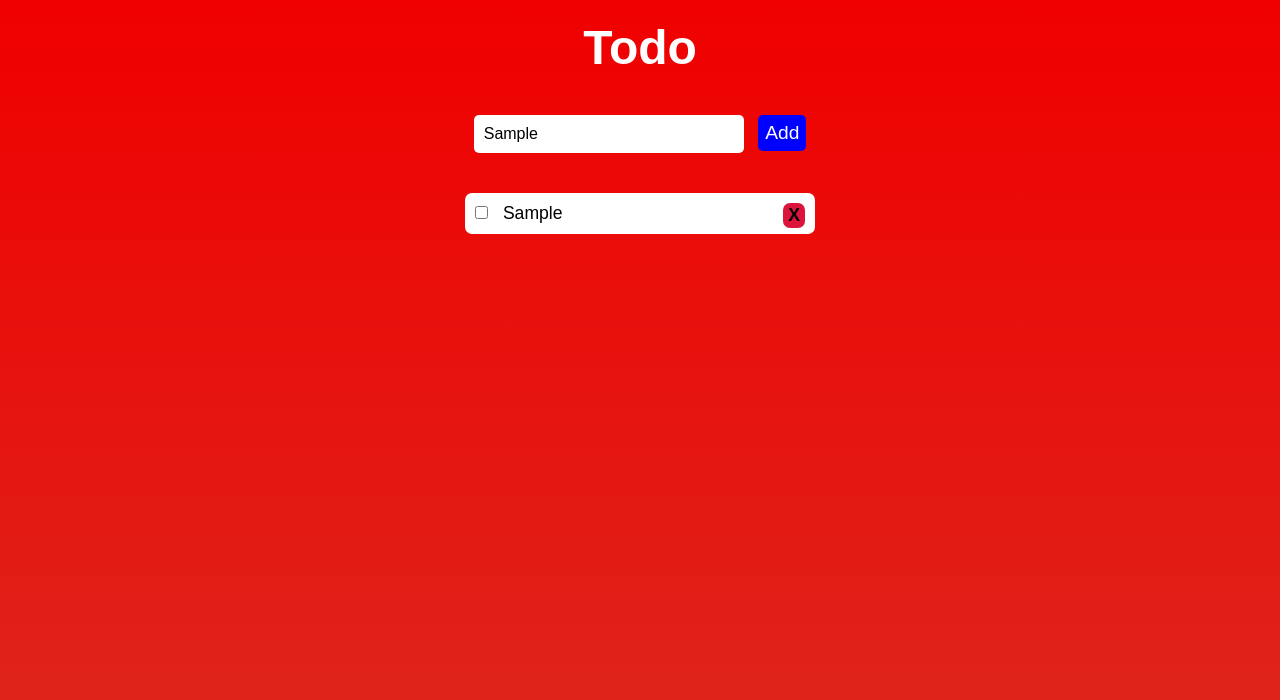
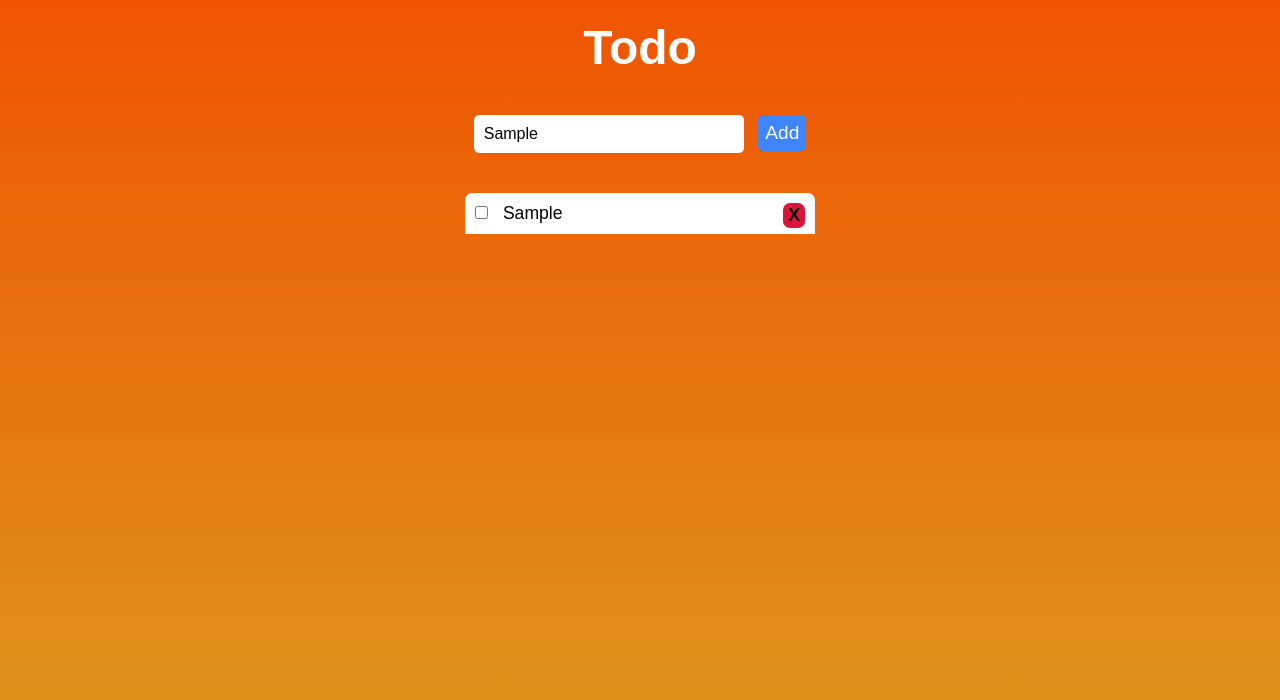
Before and after one commit to HBKLXNDR/todo_list, a plain HTML site: page index.html in a window 1280 px wide. Both pictures are taken after typing "Sample" into the empty fields and a click on the button "Add". Drawn offline with Linux system fonts and the light colour scheme.

Commit message:
styles updated

```diff
--- a/index.css
+++ b/index.css
@@ -8,12 +8,12 @@ body {
     min-height: 100vh;
     display: flex;
     justify-content: center;
-    background: linear-gradient(#F00000, #DC281E);
+    background: linear-gradient(#f05400, #dc9a1e);
     font-family: sans-serif;
 }
 button:hover {
     cursor: pointer;
-    background-color: #73E831;
+    background-color: #0000da;
 }
 ul {
     list-style-type: none;
@@ -31,7 +31,7 @@ h1 {
     font-size: 3rem;
 }
 .todo-form {
-    margin: 40px 0px;
+    margin: 40px 0;
 }
 .todo-input {
     width: 250px;
@@ -43,7 +43,7 @@ h1 {
     font-size: 1rem;
 }
 .add-button {
-    background-color: #0000ff;
+    background-color: #3f85ff;
     color: #fff;
     border: none;
     outline: none;
@@ -60,14 +60,11 @@ h1 {
     padding: 10px;
     font-size: 1.1rem;
 }
-.item:first-child {
+.item:only-child {
     border-top-left-radius: 7px;
     border-top-right-radius: 7px;
 }
-.item:last-child {
-    border-bottom-left-radius: 7px;
-    border-bottom-right-radius: 7px;
-}
+
 .checkbox {
     margin-right: 10px;
 }
```
